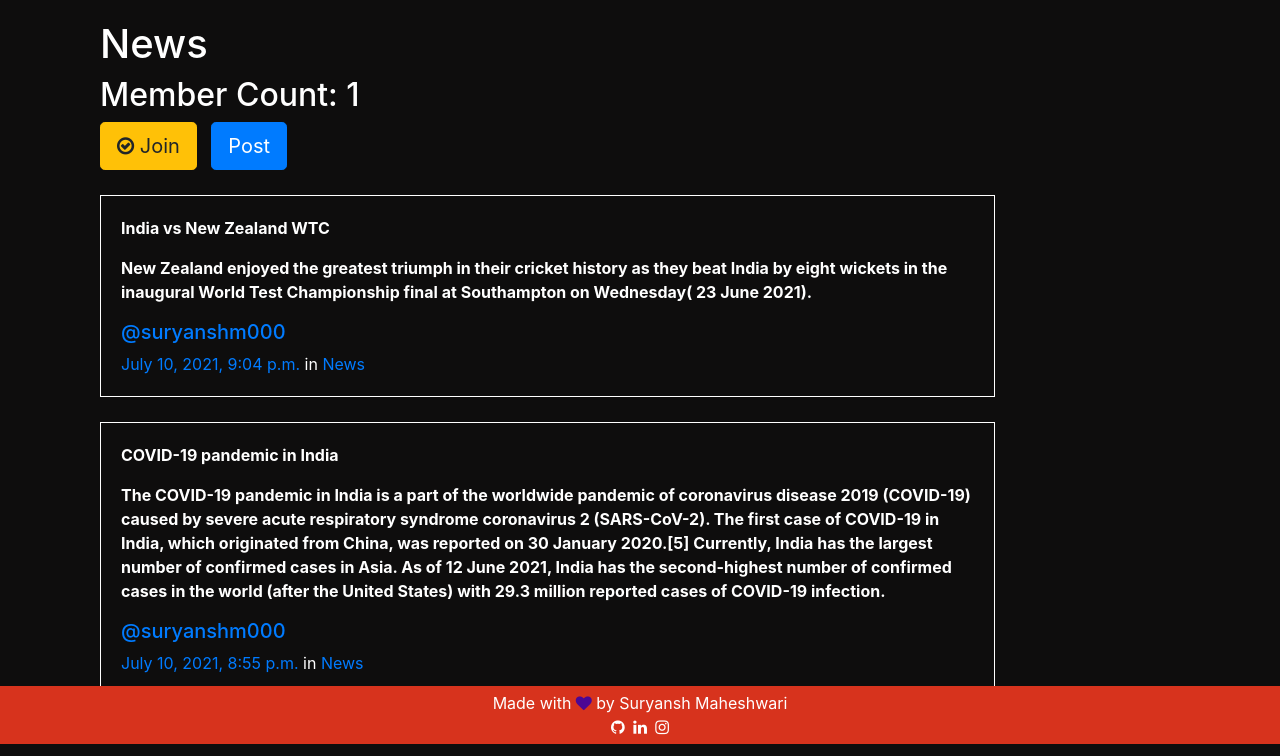
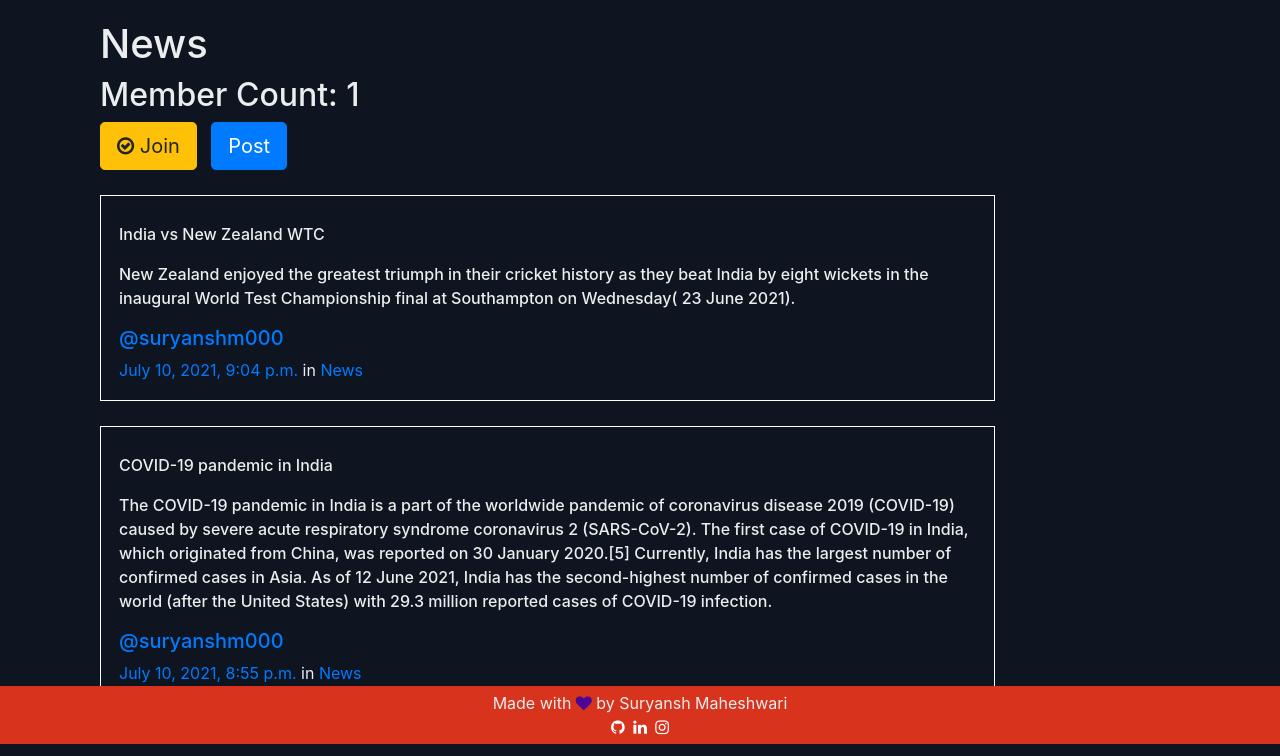
Before and after one commit to Suryanshm000/MicroSocial, a Django app: a page that uses posts/templates/posts/_post.html in a window 1280 px wide. Shown: the part 56-812 px from the top of the page. Run offline with Django 3.2, Linux system fonts and the light colour scheme; data comes from the database, SQL or seed files in the repository; both versions use the stored data as it was after the commit; some libraries are stand-ins or nearby versions.

Commit message:
Added some lines of code

```diff
--- a/posts/templates/posts/_post.html
+++ b/posts/templates/posts/_post.html
@@ -1,7 +1,7 @@
 <div class="media">
 	<div class="media-body">
 
-		<strong >{{ post.message_html|safe }}</strong>
+		<p>{{ post.message_html|safe }}</p>
 
 		<h5 ><a href="{% url 'posts:for_user' username=post.user.username %}">@{{ post.user.username }}</a></h5>
 
--- a/static/microsocial/css/master.css
+++ b/static/microsocial/css/master.css
@@ -1,7 +1,7 @@
 body {
   margin: 0px;
-  background-color: rgb(14, 13, 13);
-  color:white;
+  background-color: #0e1420;
+  color:#ebedee;
 }
 
 footer{
@@ -24,10 +24,16 @@ nav{
 .textcolor{
   color: white;
 }
+
 .media{
   margin-top: 25px;
-  border: solid white 0.1px;
-  padding: 20px;
+  border: 0.2px solid white;
+  padding: 18px;
+  padding-top: 10px;
+}
+
+.media div p{
+  font-weight: 500;
 }
 
 .mycontent{
```
Also changed, not shown: db.sqlite3.
